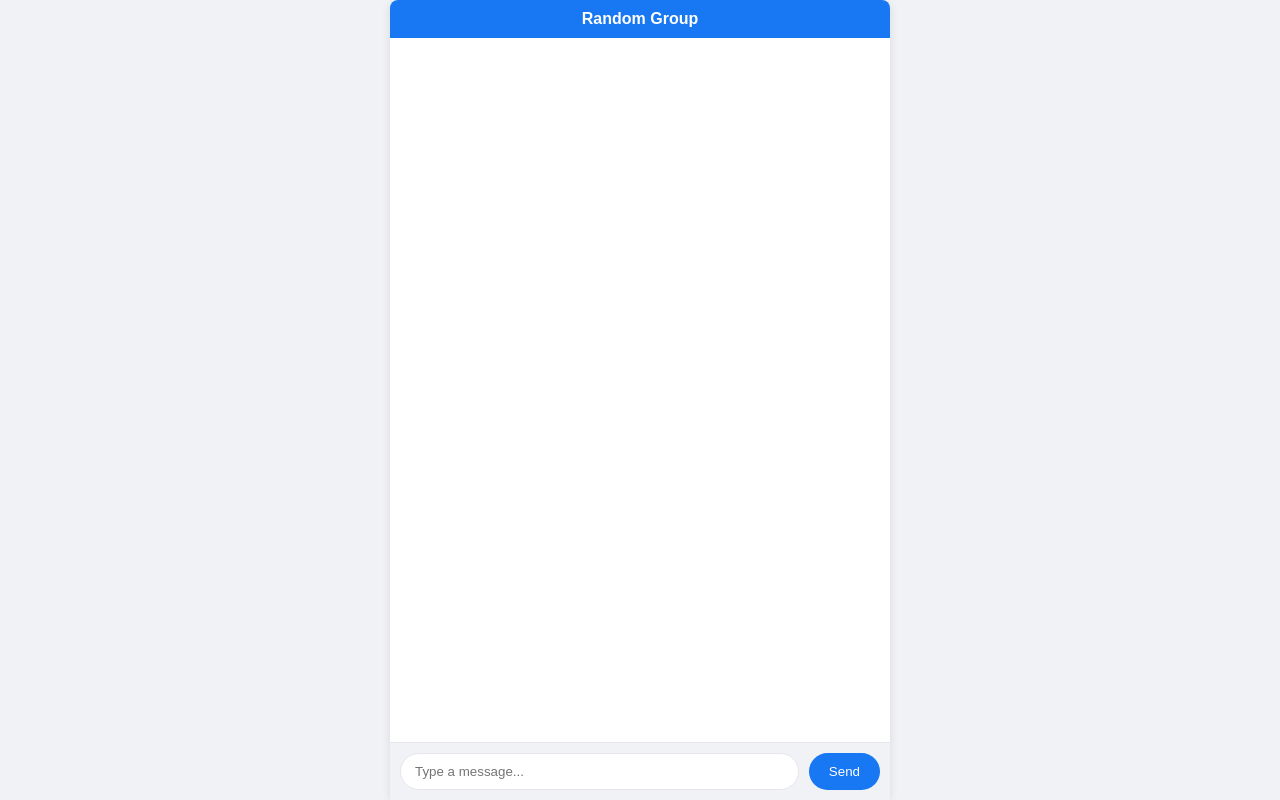
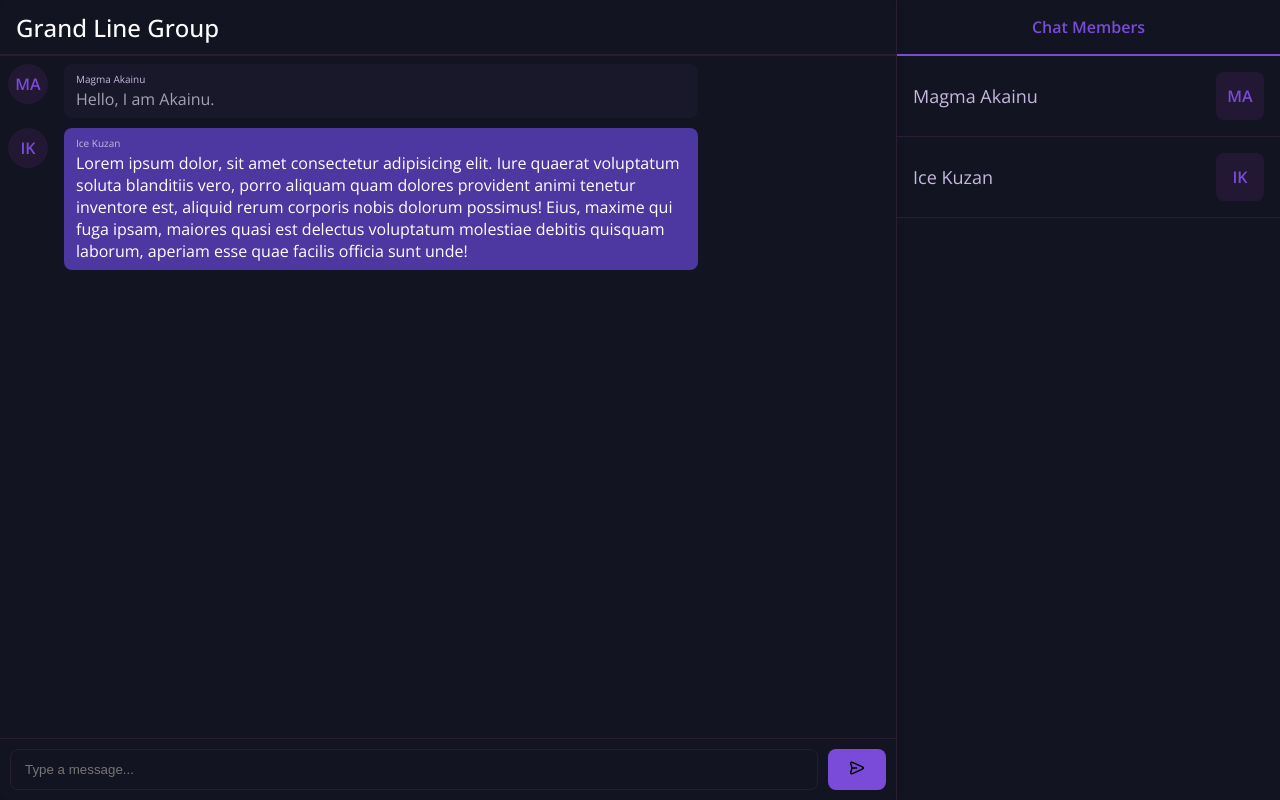
Before and after one commit to KishanMandora/basic-chat-app, a website: page public/index.html in a window 1280 px wide. Drawn offline with nearby package versions, Linux system fonts and the light colour scheme; no server answers.

Commit message:
styles: change styles for better ui

```diff
--- a/public/app.js
+++ b/public/app.js
@@ -6,13 +6,36 @@ document.addEventListener("DOMContentLoaded", function () {
 
   form.addEventListener("submit", function (event) {
     event.preventDefault();
+    if (!m.value.trim()) return;
     socket.emit("chat message", m.value);
     m.value = "";
   });
 
   socket.on("chat message", function (msg) {
     const li = document.createElement("li");
-    li.textContent = msg;
+    const chatPp = document.createElement("div");
+    const ppInitials = document.createElement("span");
+    const chatMsg = document.createElement("div");
+    const chatName = document.createElement("span");
+    const chatMessage = document.createElement("p");
+
+    ppInitials.textContent = "JS";
+    chatName.textContent = "Jinbe";
+    chatMessage.textContent = msg;
+    ppInitials.classList.add("pp-initials");
+    chatPp.classList.add("chat-pp");
+    chatMsg.classList.add("chat-msg", "msg-secondary");
+    chatName.classList.add("chat-name");
+    chatMessage.classList.add("chat-message");
+    li.classList.add("message-container");
+
+    chatPp.appendChild(ppInitials);
+    chatMsg.appendChild(chatName);
+    chatMsg.appendChild(chatMessage);
+    li.appendChild(chatPp);
+    li.appendChild(chatMsg);
     messages.appendChild(li);
   });
 });
+
+// devil fruit names : Ice, Magma, Flame, Smoke, Sand,
--- a/public/index.html
+++ b/public/index.html
@@ -10,14 +10,65 @@
     <title>Chat App</title>
   </head>
   <body>
-    <div class="chat-container">
-      <header>Random Group</header>
-      <ul id="messages"></ul>
-      <form id="chat-form">
-        <input id="m" placeholder="Type a message..." autocomplete="off" />
-        <button>Send</button>
-      </form>
-    </div>
+    <section class="main-container">
+      <div class="chat-container">
+        <header class="chat-title">
+          <h1>Grand Line Group</h1>
+        </header>
+        <ul id="messages">
+          <li class="message-container">
+            <div class="chat-pp">
+              <span class="pp-initials"> MA </span>
+            </div>
+            <div class="chat-msg msg-secondary">
+              <span class="chat-name"> Magma Akainu </span>
+              <p class="chat-message">Hello, I am Akainu.</p>
+            </div>
+          </li>
+          <li class="message-container">
+            <div class="chat-pp">
+              <span class="pp-initials"> IK </span>
+            </div>
+            <div class="chat-msg msg-primary">
+              <span class="chat-name"> Ice Kuzan </span>
+              <p class="chat-message">
+                Lorem ipsum dolor, sit amet consectetur adipisicing elit. Iure
+                quaerat voluptatum soluta blanditiis vero, porro aliquam quam
+                dolores provident animi tenetur inventore est, aliquid rerum
+                corporis nobis dolorum possimus! Eius, maxime qui fuga ipsam,
+                maiores quasi est delectus voluptatum molestiae debitis quisquam
+                laborum, aperiam esse quae facilis officia sunt unde!
+              </p>
+            </div>
+          </li>
+        </ul>
+        <form id="chat-form">
+          <input id="m" placeholder="Type a message..." autocomplete="off" />
+          <button>
+            <img src="./icons/send.svg" alt="Send" class="send-icon" />
+          </button>
+        </form>
+      </div>
+      <aside class="left-sidebar">
+        <div class="sidebar-title">
+          <h3>Chat Members</h3>
+        </div>
+        <ul class="members-list">
+          <li class="member">
+            <span class="member-name"> Magma Akainu </span>
+            <div class="member-initials">
+              <span class="initials-text">MA</span>
+            </div>
+          </li>
+          <li class="member">
+            <span class="member-name"> Ice Kuzan </span>
+            <div class="member-initials">
+              <span class="initials-text">IK</span>
+            </div>
+          </li>
+        </ul>
+      </aside>
+    </section>
     <script src="/socket.io/socket.io.js"></script>
     <script src="/app.js"></script>
   </body>
--- a/public/style.css
+++ b/public/style.css
@@ -1,96 +1,234 @@
-body,
-html {
+@import url('https://fonts.googleapis.com/css2?family=Open+Sans:wght@400;500;600;700&display=swap');
+
+* {
   margin: 0;
   padding: 0;
+  box-sizing: border-box;
+}
+
+body {
+  height: 100vh;
+  background-color: #131421;
+  font-family: 'Open Sans', sans-serif;
+}
+
+/* new colors */
+/* imp text: #7b4cda, #7a4bd8 */
+/* imp text sec: #241937 */
+/* bg: #131421 */
+/* primary sender: #4d38a2 */
+/* secondary sender: #19182a */
+/* secondary chat text: #a5a1b1 */
+/* Chat desc: #121a29 */
+/* Desc Title: #47a0f1 */
+/* desc text: #7091af, #4f677f, #44586f */
+/* chat title: #ffffff */
+/* members tile: #707279 */
+/* members name: #c5b8de */
+/* Primary btn text: #8e64e3 */
+/* primary btn: #231834 */
+/* secondary btn text: #c1b4da */
+/* secondaary btn: #1e1626 */
+/* form border: #282732 */
+/* normal border: #281d33 */
+/* input text: #a09ea8 */
+
+.main-container {
+  display: flex;
   height: 100%;
-  font-family: 'Arial', sans-serif;
-  background-color: #f0f2f5;
-  /* Facebook's background color */
+}
+
+.left-sidebar {
+  width: 30%;
+  height: 100%;
+  border-left: 1px solid #281d33;
+}
+
+.sidebar-title {
+  height: 3.5rem;
+  color: #7a4bd8;
+  padding: 1rem 0;
+  text-align: center;
+  border-bottom: 2px solid #7a4bd8;
+}
+
+.sidebar-title h3 {
+  font-weight: 600;
+  font-size: 1rem;
+}
+
+.members-list {
+  list-style-type: none;
+}
+
+.member {
+  padding: 1rem;
+  border-bottom: 1px solid #281d33;
+  display: flex;
+  align-items: center;
+  justify-content: space-between;
+}
+
+.member-initials {
+  background: #231834;
+  height: 3rem;
+  width: 3rem;
+  border-radius: .5rem;
+  display: flex;
+  justify-content: center;
+  align-items: center;
+}
+
+.initials-text {
+  color: #7a4bd8;
+  font-weight: 600;
+}
+
+.member-name {
+  color: #c5b8de;
+  font-size: 1.125rem;
 }
 
 .chat-container {
   display: flex;
   flex-direction: column;
-  max-width: 500px;
+  width: 70%;
   height: 100%;
   margin: 0 auto;
   border-radius: 8px;
   box-shadow: 0 2px 10px rgba(0, 0, 0, 0.1);
-  background-color: #fff;
+  background-color: #131421;
 }
 
 header {
-  background-color: #1877f2;
-  /* Facebook's blue color */
-  color: #fff;
-  padding: 10px 0;
-  text-align: center;
-  font-weight: bold;
-  border-top-left-radius: 8px;
-  border-top-right-radius: 8px;
+  color: #ffffff;
+  height: 3rem;
+  display: flex;
+  align-items: center;
+  border-bottom: 1px solid #281d33;
+}
+
+.chat-title {
+  height: 3.5rem;
+  padding: 1rem;
+  border-bottom: 2px solid #281d33;
+}
+
+.chat-title h1 {
+  font-weight: 500;
+  font-size: 1.5rem;
 }
 
 #messages {
   flex: 1;
   overflow-y: auto;
-  padding: 10px;
+  padding: .5rem;
+  list-style-type: none;
 }
 
-#messages li {
-  margin-bottom: 10px;
-  padding: 8px 14px;
-  border-radius: 18px;
-  background-color: #e4e6eb;
-  /* Facebook's light gray bubble color */
+.message-container {
+  display: flex;
   max-width: 80%;
+}
+
+.chat-pp {
+  height: 2.5rem;
+  width: 2.5rem;
+  border-radius: 50%;
+  margin-right: 1rem;
+  background: #231834;
+}
+
+.pp-initials {
+  color: #7a4bd8;
+  font-weight: 600;
+  display: flex;
+  justify-content: center;
+  align-items: center;
+  height: 100%;
+  width: 100%;
+}
+
+.chat-msg {
+  width: 90%;
+  margin-bottom: .625rem;
+  padding: .125rem .75rem .5rem .75rem;
+  border-radius: .5rem;
   word-break: break-word;
-  list-style-type: none;
+}
+
+.chat-message {
+  font-size: 1rem;
+}
+
+.msg-secondary {
+  background: #19182a;
+  color: #a5a1b1;
+}
+
+.msg-primary {
+  background: #4d38a2;
+  color: #ffffff;
+}
+
+.chat-name {
+  color: #c5b8de;
+  font-size: .625rem;
+}
+
+
+#m {
+  background: inherit;
+  color: #a09ea8;
+  flex: 1;
+  padding: 10px 14px;
+  border: 1px solid #281d33;
+  border-radius: .5rem;
+  outline: none;
+  transition: border 0.3s ease;
 }
 
 #chat-form {
   display: flex;
-  padding: 10px;
-  border-top: 1px solid #e4e6eb;
-  background-color: #f0f2f5;
-  /* Facebook's background color */
-}
-
-#m {
-  flex: 1;
-  padding: 10px 14px;
-  border: 1px solid #e4e6eb;
-  border-radius: 25px;
-  outline: none;
-  transition: border 0.3s ease;
+  padding: .625rem;
+  border-top: 1px solid #281d33;
 }
 
 #m:focus {
-  border: 1px solid #1877f2;
-  /* Facebook's blue color */
+  border: 1px solid #7a4bd8;
 }
 
 #chat-form button {
-  background-color: #1877f2;
-  /* Facebook's blue color */
-  color: #fff;
+  background-color: #7a4bd8;
+  color: #131421;
   border: none;
   padding: 10px 20px;
-  border-radius: 25px;
+  border-radius: .5rem;
   margin-left: 10px;
   cursor: pointer;
   transition: background-color 0.3s ease;
 }
 
 #chat-form button:hover {
-  background-color: #165db0;
-  /* Darkened Facebook blue for hover effect */
+  background-color: #6b3fc3;
 }
 
-@media screen and (max-width: 500px) {
+
+.send-icon {
+  height: 1.125rem;
+  width: 1.125rem;
+}
+
+
+@media screen and (max-width: 768px) {
   .chat-container {
-    max-width: 100%;
+    width: 100%;
     border-radius: 0;
     box-shadow: none;
+  }
+
+  .left-sidebar {
+    display: none;
   }
 
   header {
```
Also changed, not shown: public/icons/send.svg (added).
